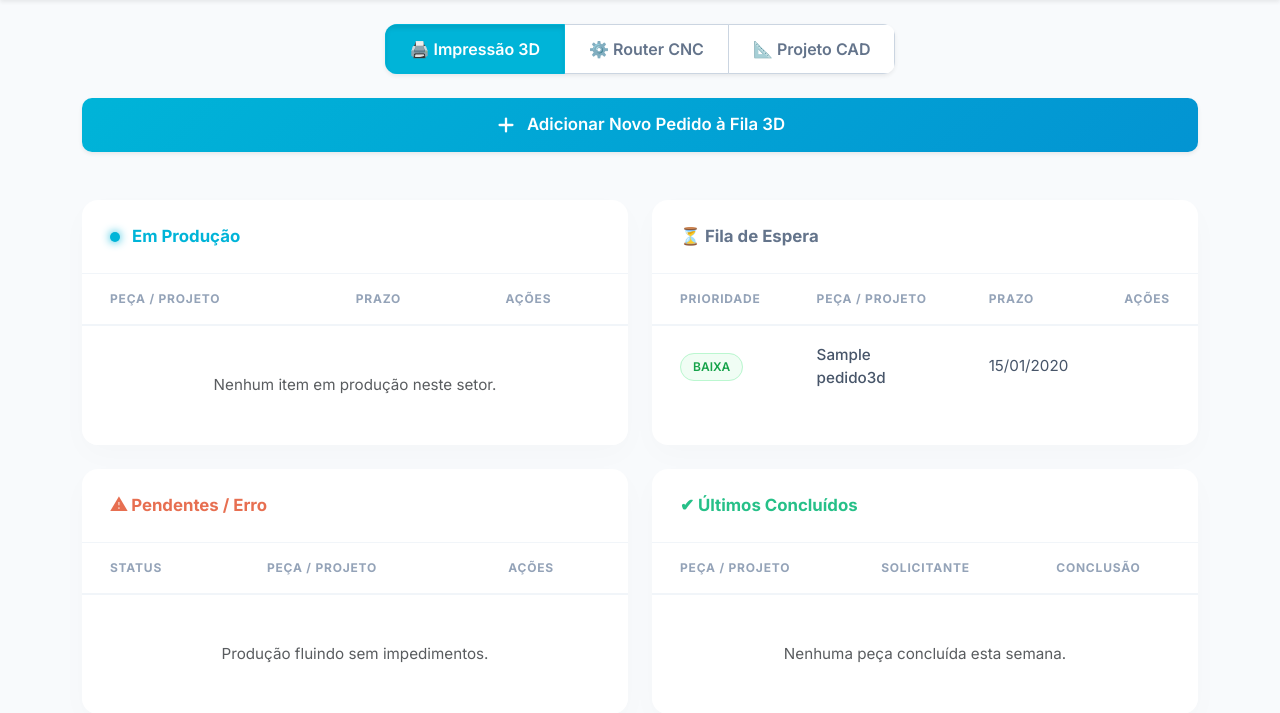
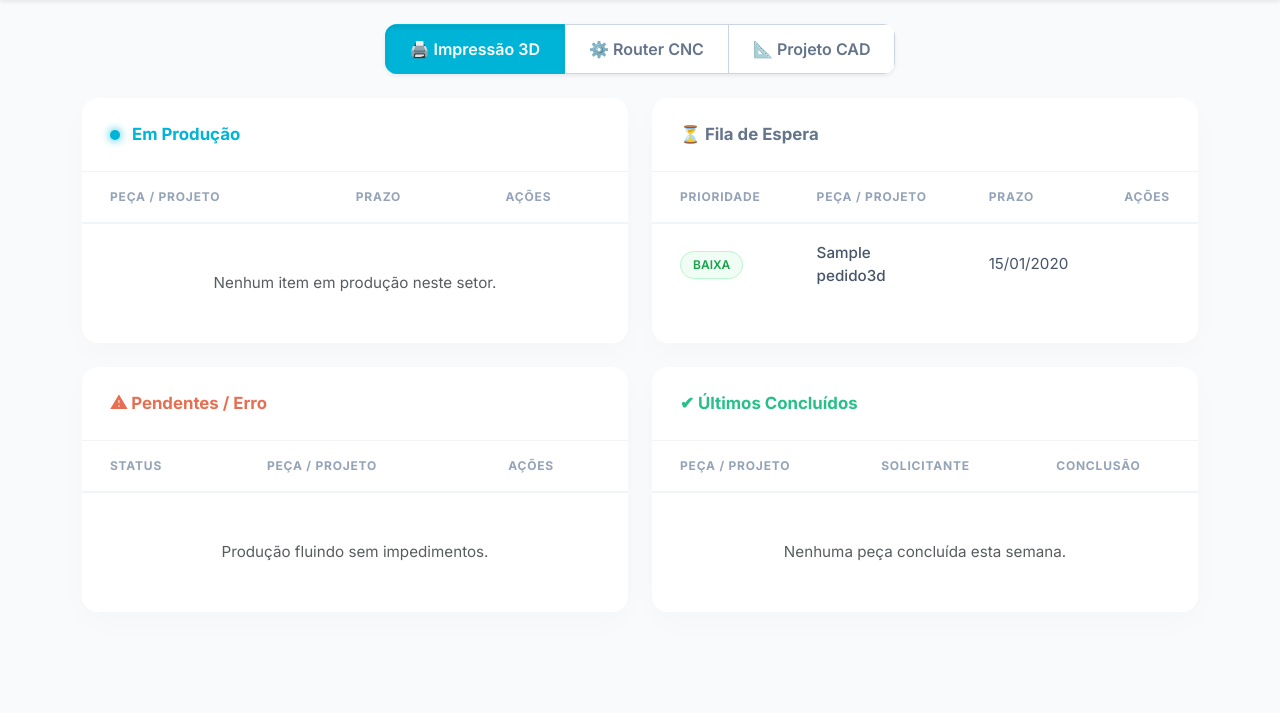
Before and after one commit to marceloyuriy/3d_manager, a Django app: page / in a window 1280 px wide. Shown: the part 83-796 px from the top of the page. After the commit the page ends 644 px from the top, so only its background shows below. Run offline with Django 5.2, Linux system fonts and the light colour scheme; tables that the repository leaves empty hold one stand-in row (values such as "Sample post").

Commit message:
Funcionando

```diff
--- a/fila/templates/fila/lista.html
+++ b/fila/templates/fila/lista.html
@@ -222,10 +222,12 @@
             </div>
         </div>
 
-        <a href="{% url 'novo_pedido' %}" class="btn btn-aero-primary mb-5 w-100 shadow-sm">
-            <svg width="22" height="22" viewBox="0 0 24 24" fill="none" stroke="currentColor" stroke-width="2.5" stroke-linecap="round" stroke-linejoin="round"><line x1="12" y1="5" x2="12" y2="19"></line><line x1="5" y1="12" x2="19" y2="12"></line></svg>
-            Adicionar Novo Pedido à Fila {{ setor_ativo }}
-        </a>
+        {% if pode_editar %}
+            <a href="{% if setor_ativo == '3D' %}{% url 'novo_pedido_3d' %}{% elif setor_ativo == 'Router' %}{% url 'novo_pedido_router' %}{% else %}{% url 'novo_pedido_cad' %}{% endif %}" class="btn btn-aero-primary mb-5 w-100 shadow-sm">
+                <svg width="22" height="22" viewBox="0 0 24 24" fill="none" stroke="currentColor" stroke-width="2.5" stroke-linecap="round" stroke-linejoin="round"><line x1="12" y1="5" x2="12" y2="19"></line><line x1="5" y1="12" x2="19" y2="12"></line></svg>
+                Adicionar Novo Pedido à Fila {{ setor_ativo }}
+            </a>
+        {% endif %}
 
         <div class="row g-4 mb-5">
 
@@ -244,10 +246,18 @@
                                         <td class="fw-bold text-dark">{{ item.nome_peca }}</td>
                                         <td>{{ item.prazo|date:"d/m/Y" }}</td>
                                         <td>
-                                            {% if request.user.is_staff %}
+                                            {% if pode_editar %}
                                                 <div class="d-flex gap-2">
-                                                    <a href="{% url 'editar_pedido' item.id %}" class="btn btn-acao-aero btn-acao-blue">Editar</a>
-                                                    <a href="{% url 'deletar_pedido' item.id %}" class="btn btn-acao-aero btn-acao-danger">Excluir</a>
+                                                    {% if setor_ativo == '3D' %}
+                                                        <a href="{% url 'editar_pedido_3d' item.id %}" class="btn btn-acao-aero btn-acao-blue">Editar</a>
+                                                        <a href="{% url 'deletar_pedido_3d' item.id %}" class="btn btn-acao-aero btn-acao-danger">Excluir</a>
+                                                    {% elif setor_ativo == 'Router' %}
+                                                        <a href="{% url 'editar_pedido_router' item.id %}" class="btn btn-acao-aero btn-acao-blue">Editar</a>
+                                                        <a href="{% url 'deletar_pedido_router' item.id %}" class="btn btn-acao-aero btn-acao-danger">Excluir</a>
+                                                    {% else %}
+                                                        <a href="{% url 'editar_pedido_cad' item.id %}" class="btn btn-acao-aero btn-acao-blue">Editar</a>
+                                                        <a href="{% url 'deletar_pedido_cad' item.id %}" class="btn btn-acao-aero btn-acao-danger">Excluir</a>
+                                                    {% endif %}
                                                 </div>
                                             {% endif %}
                                         </td>
@@ -281,10 +291,18 @@
                                         <td class="fw-medium">{{ item.nome_peca }}</td>
                                         <td>{{ item.prazo|date:"d/m/Y" }}</td>
                                         <td>
-                                            {% if request.user.is_staff %}
+                                            {% if pode_editar %}
                                                 <div class="d-flex gap-2">
-                                                    <a href="{% url 'editar_pedido' item.id %}" class="btn btn-acao-aero btn-acao-blue">Editar</a>
-                                                    <a href="{% url 'deletar_pedido' item.id %}" class="btn btn-acao-aero btn-acao-danger">Excluir</a>
+                                                    {% if setor_ativo == '3D' %}
+                                                        <a href="{% url 'editar_pedido_3d' item.id %}" class="btn btn-acao-aero btn-acao-blue">Editar</a>
+                                                        <a href="{% url 'deletar_pedido_3d' item.id %}" class="btn btn-acao-aero btn-acao-danger">Excluir</a>
+                                                    {% elif setor_ativo == 'Router' %}
+                                                        <a href="{% url 'editar_pedido_router' item.id %}" class="btn btn-acao-aero btn-acao-blue">Editar</a>
+                                                        <a href="{% url 'deletar_pedido_router' item.id %}" class="btn btn-acao-aero btn-acao-danger">Excluir</a>
+                                                    {% else %}
+                                                        <a href="{% url 'editar_pedido_cad' item.id %}" class="btn btn-acao-aero btn-acao-blue">Editar</a>
+                                                        <a href="{% url 'deletar_pedido_cad' item.id %}" class="btn btn-acao-aero btn-acao-danger">Excluir</a>
+                                                    {% endif %}
                                                 </div>
                                             {% endif %}
                                         </td>
@@ -312,10 +330,18 @@
                                         <td><span class="fw-bold" style="color: var(--aero-danger);">{{ item.get_status_display }}</span></td>
                                         <td class="fw-medium text-dark">{{ item.nome_peca }}</td>
                                         <td>
-                                            {% if request.user.is_staff %}
+                                            {% if pode_editar %}
                                                 <div class="d-flex gap-2">
-                                                    <a href="{% url 'editar_pedido' item.id %}" class="btn btn-acao-aero btn-acao-blue">Editar</a>
-                                                    <a href="{% url 'deletar_pedido' item.id %}" class="btn btn-acao-aero btn-acao-danger">Excluir</a>
+                                                    {% if setor_ativo == '3D' %}
+                                                        <a href="{% url 'editar_pedido_3d' item.id %}" class="btn btn-acao-aero btn-acao-blue">Editar</a>
+                                                        <a href="{% url 'deletar_pedido_3d' item.id %}" class="btn btn-acao-aero btn-acao-danger">Excluir</a>
+                                                    {% elif setor_ativo == 'Router' %}
+                                                        <a href="{% url 'editar_pedido_router' item.id %}" class="btn btn-acao-aero btn-acao-blue">Editar</a>
+                                                        <a href="{% url 'deletar_pedido_router' item.id %}" class="btn btn-acao-aero btn-acao-danger">Excluir</a>
+                                                    {% else %}
+                                                        <a href="{% url 'editar_pedido_cad' item.id %}" class="btn btn-acao-aero btn-acao-blue">Editar</a>
+                                                        <a href="{% url 'deletar_pedido_cad' item.id %}" class="btn btn-acao-aero btn-acao-danger">Excluir</a>
+                                                    {% endif %}
                                                 </div>
                                             {% endif %}
                                         </td>
--- a/fila/urls.py
+++ b/fila/urls.py
@@ -4,16 +4,26 @@ from . import views
 
 urlpatterns = [
     # --- HUB MULTI-FILAS ---
-    path('', views.lista_3d, name='lista_fila'), # A página inicial abre a 3D por padrão
+    path('', views.lista_3d, name='lista_fila'),
     path('router/', views.lista_router, name='lista_router'),
     path('cad/', views.lista_cad, name='lista_cad'),
 
-    # --- AÇÕES (Por enquanto apontam para a 3D. Em breve faremos dinâmico) ---
-    path('novo/', views.novo_pedido, name='novo_pedido'),
-    path('editar/<int:id>/', views.editar_pedido, name='editar_pedido'),
-    path('deletar/<int:id>/', views.deletar_pedido, name='deletar_pedido'),
+    # --- AÇÕES SETOR 3D ---
+    path('3d/novo/', views.novo_pedido_3d, name='novo_pedido_3d'),
+    path('3d/editar/<int:id>/', views.editar_pedido_3d, name='editar_pedido_3d'),
+    path('3d/deletar/<int:id>/', views.deletar_pedido_3d, name='deletar_pedido_3d'),
 
-    # --- LOGIN, LOGOUT E REGISTRO ---
+    # --- AÇÕES SETOR ROUTER ---
+    path('router/novo/', views.novo_pedido_router, name='novo_pedido_router'),
+    path('router/editar/<int:id>/', views.editar_pedido_router, name='editar_pedido_router'),
+    path('router/deletar/<int:id>/', views.deletar_pedido_router, name='deletar_pedido_router'),
+
+    # --- AÇÕES SETOR CAD ---
+    path('cad/novo/', views.novo_pedido_cad, name='novo_pedido_cad'),
+    path('cad/editar/<int:id>/', views.editar_pedido_cad, name='editar_pedido_cad'),
+    path('cad/deletar/<int:id>/', views.deletar_pedido_cad, name='deletar_pedido_cad'),
+
+    # --- LOGIN E REGISTRO ---
     path('login/', auth_views.LoginView.as_view(template_name='fila/login.html'), name='login'),
     path('logout/', auth_views.LogoutView.as_view(next_page='lista_fila'), name='logout'),
     path('registro/', views.registro, name='registro'),
--- a/fila/views.py
+++ b/fila/views.py
@@ -5,10 +5,22 @@ from django.contrib import messages
 from django.utils import timezone
 
 from .models import Pedido3D, PedidoRouter, PedidoCAD
-from .forms import NovaImpressao3DForm, EdicaoGestor3DForm
+from .forms import (NovaImpressao3DForm, EdicaoGestor3DForm,
+                    NovoRouterForm, EdicaoGestorRouterForm,
+                    NovoCADForm, EdicaoGestorCADForm)
 
+# --- FUNÇÃO DO SEGURANÇA (VERIFICA O CRACHÁ) ---
+def tem_permissao(user, setor):
+    if not user.is_authenticated:
+        return False
+    if user.is_superuser: # O Gestor Geral pode tudo!
+        return True
+    # Verifica se o usuário pertence ao grupo 'Setor 3D', 'Setor Router', etc.
+    return user.groups.filter(name=f'Setor {setor}').exists()
 
-# --- 1. VIEW DA FILA 3D ---
+# ==========================================
+# VIEWS DO HUB (LISTAGEM)
+# ==========================================
 def lista_3d(request):
     em_producao = Pedido3D.objects.filter(status='I').order_by('prazo')
     fila_espera = Pedido3D.objects.filter(status='F').order_by('prazo')
@@ -16,32 +28,27 @@ def lista_3d(request):
     concluidos = Pedido3D.objects.filter(status='C').order_by('-data_conclusao')[:10]
 
     contexto = {
-        'em_producao': em_producao,
-        'fila_espera': fila_espera,
-        'pendentes': pendentes,
-        'concluidos': concluidos,
-        'setor_ativo': '3D' # <-- Esta etiqueta avisa o HTML para pintar o botão 3D!
+        'em_producao': em_producao, 'fila_espera': fila_espera,
+        'pendentes': pendentes, 'concluidos': concluidos,
+        'setor_ativo': '3D',
+        'pode_editar': tem_permissao(request.user, '3D') # <--- Enviando a permissão pro HTML!
     }
     return render(request, 'fila/lista.html', contexto)
 
-# --- 2. VIEW DA FILA ROUTER ---
 def lista_router(request):
-    # Dica: No futuro colocaremos aqui a trava de segurança (if user in group)
     em_producao = PedidoRouter.objects.filter(status='I').order_by('prazo')
     fila_espera = PedidoRouter.objects.filter(status='F').order_by('prazo')
     pendentes = PedidoRouter.objects.filter(status__in=['P', 'E']).order_by('-data_criacao')
     concluidos = PedidoRouter.objects.filter(status='C').order_by('-data_conclusao')[:10]
 
     contexto = {
-        'em_producao': em_producao,
-        'fila_espera': fila_espera,
-        'pendentes': pendentes,
-        'concluidos': concluidos,
-        'setor_ativo': 'Router' # <-- Etiqueta da Router
+        'em_producao': em_producao, 'fila_espera': fila_espera,
+        'pendentes': pendentes, 'concluidos': concluidos,
+        'setor_ativo': 'Router',
+        'pode_editar': tem_permissao(request.user, 'Router')
     }
     return render(request, 'fila/lista.html', contexto)
 
-# --- 3. VIEW DA FILA CAD ---
 def lista_cad(request):
     em_producao = PedidoCAD.objects.filter(status='I').order_by('prazo')
     fila_espera = PedidoCAD.objects.filter(status='F').order_by('prazo')
@@ -49,79 +56,157 @@ def lista_cad(request):
     concluidos = PedidoCAD.objects.filter(status='C').order_by('-data_conclusao')[:10]
 
     contexto = {
-        'em_producao': em_producao,
-        'fila_espera': fila_espera,
-        'pendentes': pendentes,
-        'concluidos': concluidos,
-        'setor_ativo': 'CAD' # <-- Etiqueta do CAD
+        'em_producao': em_producao, 'fila_espera': fila_espera,
+        'pendentes': pendentes, 'concluidos': concluidos,
+        'setor_ativo': 'CAD',
+        'pode_editar': tem_permissao(request.user, 'CAD')
     }
     return render(request, 'fila/lista.html', contexto)
 
 
+# ==========================================
+# VIEWS DA IMPRESSORA 3D
+# ==========================================
 @login_required
-def novo_pedido(request):
+def novo_pedido_3d(request):
+    if not tem_permissao(request.user, '3D'):
+        messages.error(request, 'Acesso Negado: Você não tem o crachá do Setor 3D.')
+        return redirect('lista_fila')
+
     if request.method == 'POST':
-        # Substituímos pelo novo formulário da 3D
         form = NovaImpressao3DForm(request.POST, request.FILES)
         if form.is_valid():
             pedido = form.save(commit=False)
             pedido.solicitante = request.user.username
             pedido.save()
-
             return redirect('lista_fila')
     else:
         form = NovaImpressao3DForm()
-
-    contexto = {
-        'form': form,
-        'titulo': 'Novo Pedido 3D'
-    }
-    return render(request, 'fila/form.html', contexto)
-
+    return render(request, 'fila/form.html', {'form': form, 'titulo': 'Novo Pedido - 3D'})
 
 @login_required
-def editar_pedido(request, id):
-    if not request.user.is_staff:
-        return redirect('lista_fila')
-
-    # Substituímos ItemFila por Pedido3D
+def editar_pedido_3d(request, id):
+    if not tem_permissao(request.user, '3D'): return redirect('lista_fila')
     item = get_object_or_404(Pedido3D, id=id)
-
     if request.method == 'POST':
-        # Substituímos pelo novo formulário de edição da 3D
         form = EdicaoGestor3DForm(request.POST, request.FILES, instance=item)
         if form.is_valid():
             item_salvo = form.save(commit=False)
-
             if item_salvo.status == 'C' and not item_salvo.data_conclusao:
                 item_salvo.data_conclusao = timezone.now()
             elif item_salvo.status != 'C':
                 item_salvo.data_conclusao = None
-
             item_salvo.save()
-
-            messages.success(request, f'O pedido "{item_salvo.nome_peca}" foi atualizado com sucesso!')
+            messages.success(request, f'Pedido "{item_salvo.nome_peca}" atualizado!')
             return redirect('lista_fila')
     else:
         form = EdicaoGestor3DForm(instance=item)
-
-    return render(request, 'fila/form.html', {'form': form, 'titulo': f'Editando: {item.nome_peca}'})
-
+    return render(request, 'fila/form.html', {'form': form, 'titulo': f'Editando 3D: {item.nome_peca}'})
 
 @login_required
-def deletar_pedido(request, id):
-    if not request.user.is_staff:
-        return redirect('lista_fila')
-
-    # Substituímos ItemFila por Pedido3D
+def deletar_pedido_3d(request, id):
+    if not tem_permissao(request.user, '3D'): return redirect('lista_fila')
     item = get_object_or_404(Pedido3D, id=id)
-    nome = item.nome_peca
     item.delete()
-
-    messages.success(request, f'O pedido "{nome}" foi removido da fila.')
+    messages.success(request, 'Pedido removido da fila 3D.')
     return redirect('lista_fila')
 
 
+# ==========================================
+# VIEWS DA ROUTER CNC
+# ==========================================
+@login_required
+def novo_pedido_router(request):
+    if not tem_permissao(request.user, 'Router'):
+        messages.error(request, 'Acesso Negado: Você não tem o crachá do Setor Router.')
+        return redirect('lista_router')
+
+    if request.method == 'POST':
+        form = NovoRouterForm(request.POST, request.FILES)
+        if form.is_valid():
+            pedido = form.save(commit=False)
+            pedido.solicitante = request.user.username
+            pedido.save()
+            return redirect('lista_router')
+    else:
+        form = NovoRouterForm()
+    return render(request, 'fila/form.html', {'form': form, 'titulo': 'Novo Pedido - Router'})
+
+@login_required
+def editar_pedido_router(request, id):
+    if not tem_permissao(request.user, 'Router'): return redirect('lista_router')
+    item = get_object_or_404(PedidoRouter, id=id)
+    if request.method == 'POST':
+        form = EdicaoGestorRouterForm(request.POST, request.FILES, instance=item)
+        if form.is_valid():
+            item_salvo = form.save(commit=False)
+            if item_salvo.status == 'C' and not item_salvo.data_conclusao: item_salvo.data_conclusao = timezone.now()
+            elif item_salvo.status != 'C': item_salvo.data_conclusao = None
+            item_salvo.save()
+            messages.success(request, f'Pedido "{item_salvo.nome_peca}" atualizado!')
+            return redirect('lista_router')
+    else:
+        form = EdicaoGestorRouterForm(instance=item)
+    return render(request, 'fila/form.html', {'form': form, 'titulo': f'Editando Router: {item.nome_peca}'})
+
+@login_required
+def deletar_pedido_router(request, id):
+    if not tem_permissao(request.user, 'Router'): return redirect('lista_router')
+    item = get_object_or_404(PedidoRouter, id=id)
+    item.delete()
+    messages.success(request, 'Pedido removido da fila Router.')
+    return redirect('lista_router')
+
+
+# ==========================================
+# VIEWS DO PROJETO CAD
+# ==========================================
+@login_required
+def novo_pedido_cad(request):
+    if not tem_permissao(request.user, 'CAD'):
+        messages.error(request, 'Acesso Negado: Você não tem o crachá do Setor CAD.')
+        return redirect('lista_cad')
+
+    if request.method == 'POST':
+        form = NovoCADForm(request.POST, request.FILES)
+        if form.is_valid():
+            pedido = form.save(commit=False)
+            pedido.solicitante = request.user.username
+            pedido.save()
+            return redirect('lista_cad')
+    else:
+        form = NovoCADForm()
+    return render(request, 'fila/form.html', {'form': form, 'titulo': 'Novo Pedido - CAD'})
+
+@login_required
+def editar_pedido_cad(request, id):
+    if not tem_permissao(request.user, 'CAD'): return redirect('lista_cad')
+    item = get_object_or_404(PedidoCAD, id=id)
+    if request.method == 'POST':
+        form = EdicaoGestorCADForm(request.POST, request.FILES, instance=item)
+        if form.is_valid():
+            item_salvo = form.save(commit=False)
+            if item_salvo.status == 'C' and not item_salvo.data_conclusao: item_salvo.data_conclusao = timezone.now()
+            elif item_salvo.status != 'C': item_salvo.data_conclusao = None
+            item_salvo.save()
+            messages.success(request, f'Projeto "{item_salvo.nome_peca}" atualizado!')
+            return redirect('lista_cad')
+    else:
+        form = EdicaoGestorCADForm(instance=item)
+    return render(request, 'fila/form.html', {'form': form, 'titulo': f'Editando CAD: {item.nome_peca}'})
+
+@login_required
+def deletar_pedido_cad(request, id):
+    if not tem_permissao(request.user, 'CAD'): return redirect('lista_cad')
+    item = get_object_or_404(PedidoCAD, id=id)
+    item.delete()
+    messages.success(request, 'Projeto removido da fila CAD.')
+    return redirect('lista_cad')
+
+
+# ==========================================
+# REGISTRO PADRÃO
+# ==========================================
 def registro(request):
     if request.method == 'POST':
         form = UserCreationForm(request.POST)
@@ -131,5 +216,4 @@ def registro(request):
             return redirect('login')
     else:
         form = UserCreationForm()
-
     return render(request, 'fila/registro.html', {'form': form})
```
